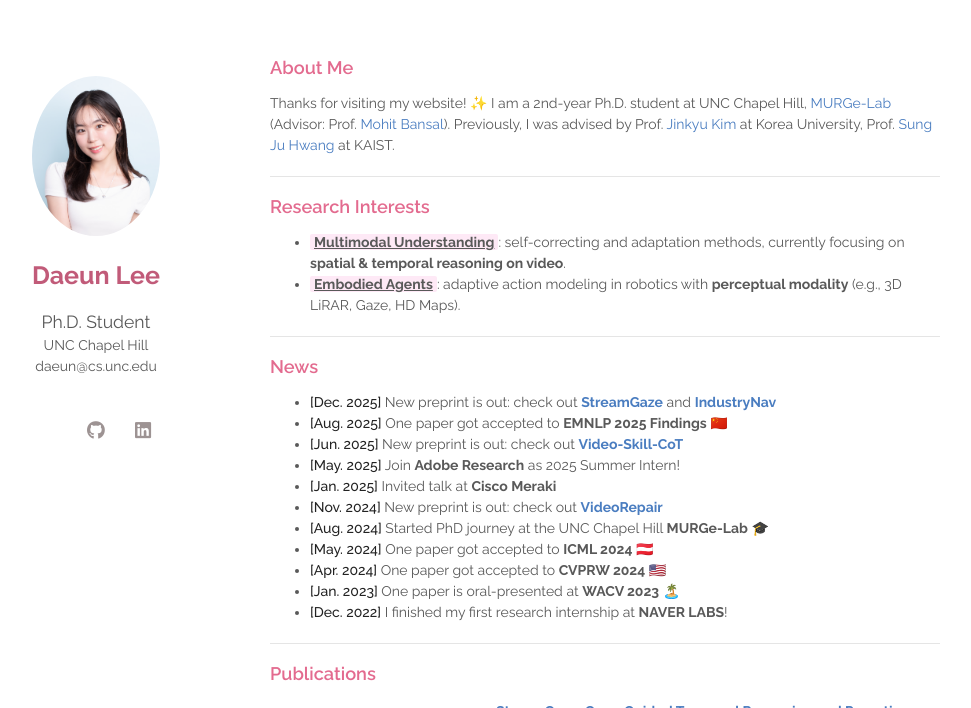
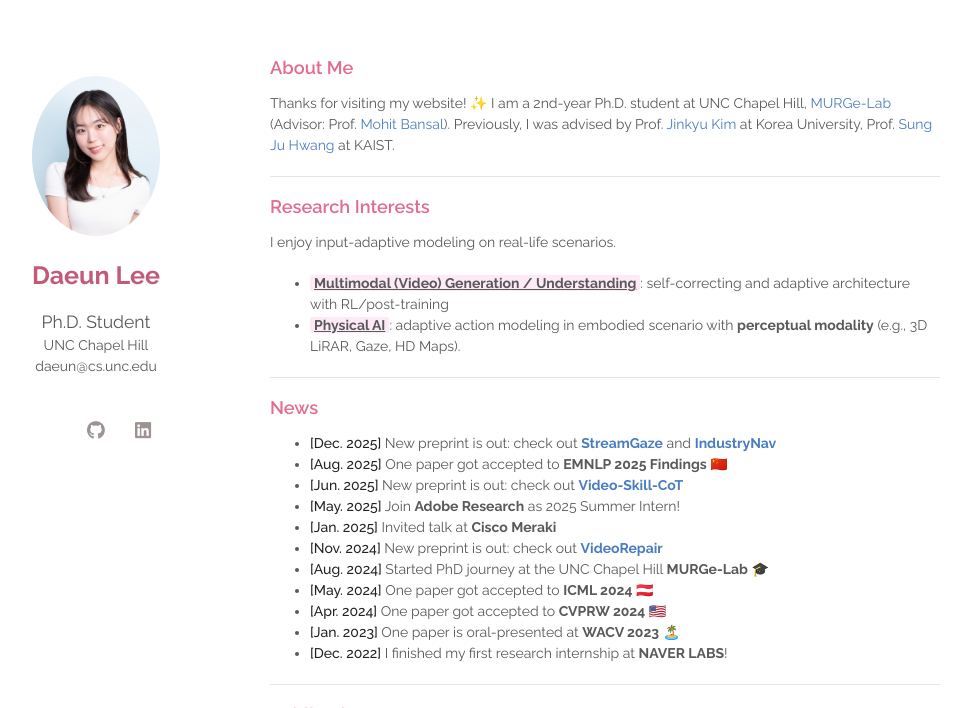
Before and after one commit to daeunni/daeunni.github.io, a Jekyll site: the page built from index.md, in a window 1280 px wide and 900 px high, cut to the strip 0-708 px from the top of the window. Shown: the whole strip, without its empty margins (180-1151 px from the left). Built offline with Jekyll 4.4.1, drawn with Linux system fonts in a browser that asks for light colours; a style sheet for code colours, icons or effects is not loaded.

Commit message:
Update index.md

```diff
--- a/index.md
+++ b/index.md
@@ -11,8 +11,9 @@ Previously, I was advised by Prof. [Jinkyu Kim](https://visionai.korea.ac.kr/) a
 
 ## Research Interests
 
-- <span class="highlight"><b><u>Multimodal Understanding</u></b></span>: self-correcting and adaptation methods, currently focusing on <b>spatial & temporal reasoning on video</b>.
-- <span class="highlight"><b><u>Embodied Agents</u></b></span>: adaptive action modeling in robotics with <b>perceptual modality</b> (e.g., 3D LiRAR, Gaze, HD Maps).
+I enjoy input-adaptive modeling on real-life scenarios.
+- <span class="highlight"><b><u>Multimodal (Video) Generation / Understanding</u></b></span>: self-correcting and adaptive architecture with RL/post-training
+- <span class="highlight"><b><u>Physical AI</u></b></span>: adaptive action modeling in embodied scenario with <b>perceptual modality</b> (e.g., 3D LiRAR, Gaze, HD Maps).
 
 ---
 
```
